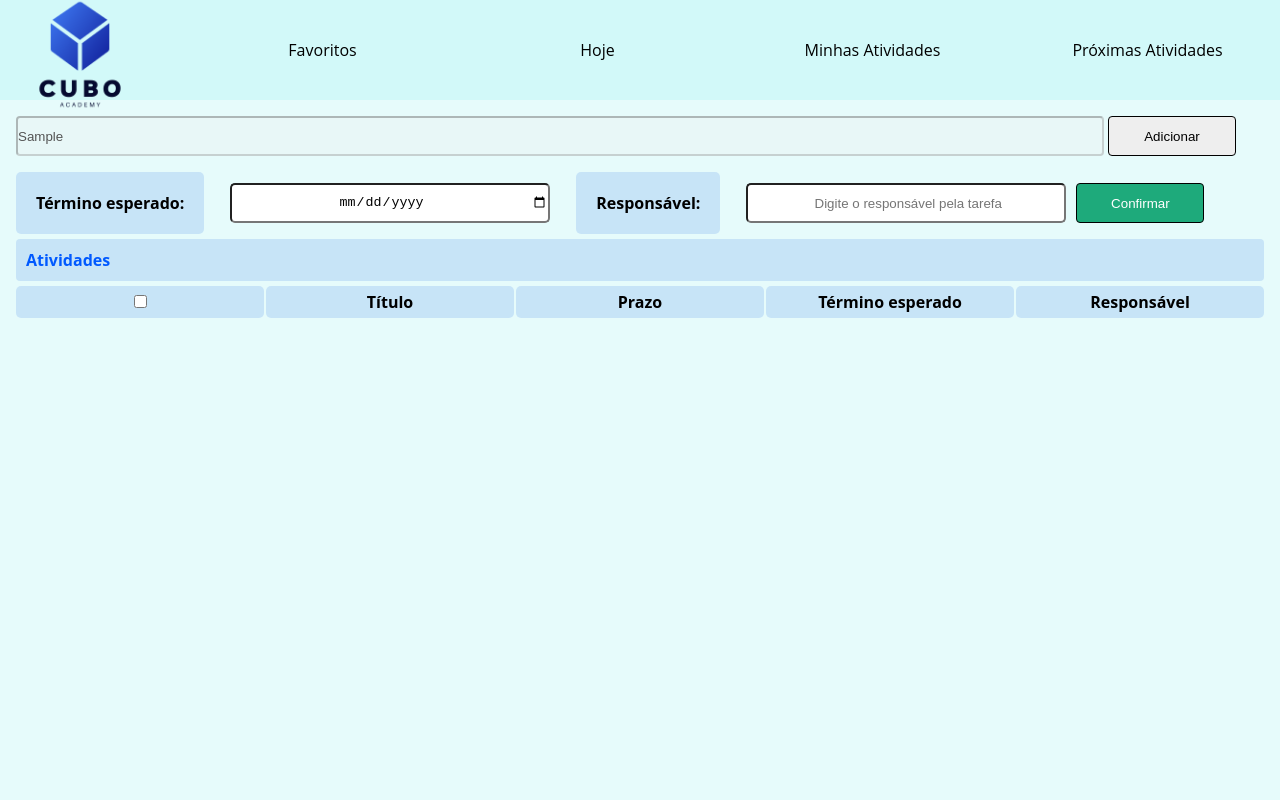
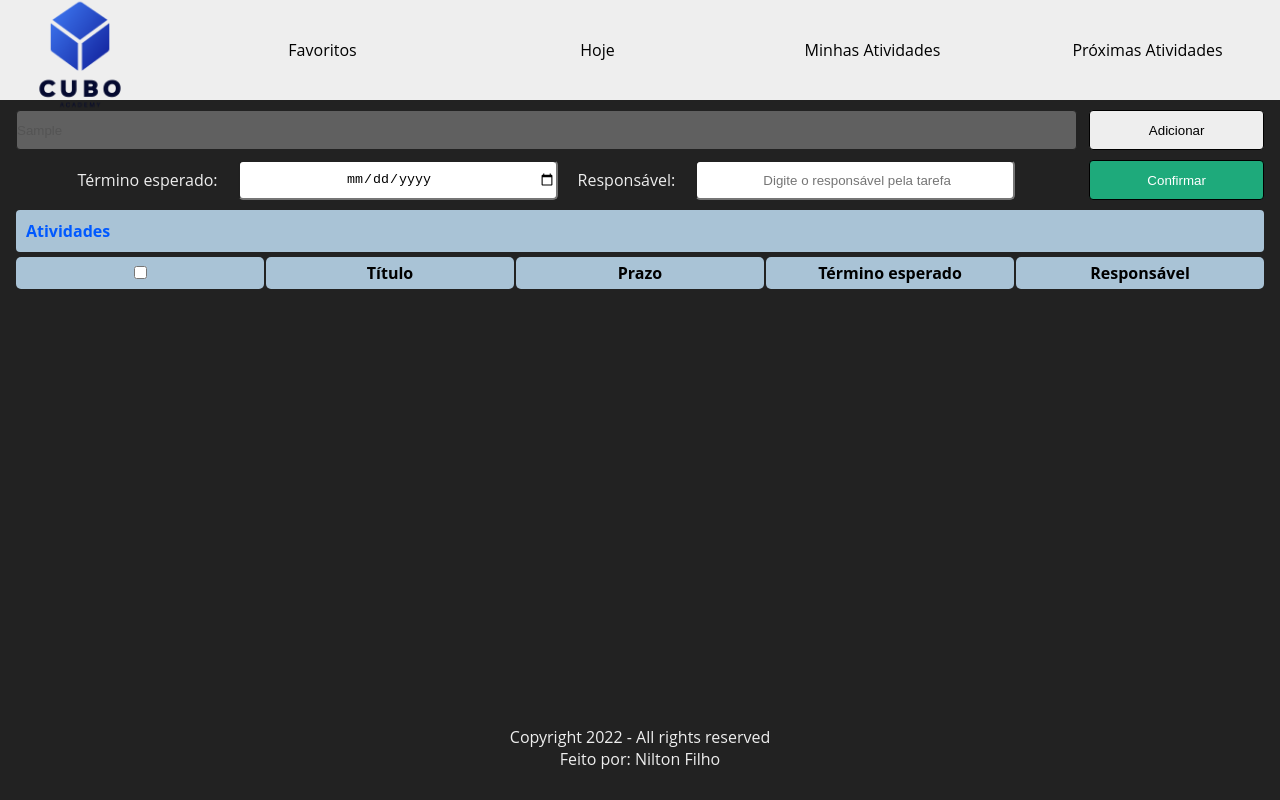
Before and after one commit to nilton-filho-13/lista-de-tarefas, a plain HTML site: page index.html in a window 1280 px wide. Both pictures are taken after typing "Sample" into the empty fields and a click on the button "Adicionar". Drawn offline with Linux system fonts and the light colour scheme; a web font is replaced by a local one.

Commit message:
atualizando design e ativando opção de botoes

```diff
--- a/index.html
+++ b/index.html
@@ -23,15 +23,20 @@
                 </ul>
         </header>
 
-        <input type="text" maxlength="100" id="add-tarefa" placeholder=" Digite uma nova tarefa.">
-        <button id="btn-add-tarefa">Adicionar</button>
-            <div id="add-tarefa-2">
-                <p id="box-title2">Término esperado:</p>
+        <div id="conteudo">
+            <div style="margin-top: 10px; margin-bottom: 10px; margin-left: 16px; margin-right: 16px; display: flex; gap: 1%;">
+                <input type="text" maxlength="100" id="add-tarefa" placeholder=" Digite uma nova tarefa.">
+                <button id="btn-add-tarefa">Adicionar</button>
+            </div>
+        <div id="add-tarefa-2">
+            <div id="box-title2">
+                <p >Término esperado:</p>
                 <input type="date" required="required"  maxlength="10" name="date" pattern="[0-9]{2}\/[0-9]{2}\/[0-9]{4}$" min="2012-01-01" max="2014-02-18" id="add-tarefa-termino" placeholder= "Oi vadia" />
-                <p id="box-title2">Responsável:</p>
+                <p>Responsável:</p>
                 <input id="add-tarefa-responsavel" type="text"  minlength="5" maxlength="15" placeholder=" Digite o responsável pela tarefa">
+            </div>
                 <button id="btn-add-tarefa2">Confirmar</button>
-            </div>
+        </div>
 
             <div id="nova-tarefa">
               <button id="btn-nova-tarefa">Criar nova tarefa</button>
@@ -68,6 +73,13 @@
                         </div>
                     </div>
                 </div>
+
+
+            <footer id="footer">
+                <p>Copyright 2022 - All rights reserved</p>
+                <p>Feito por: Nilton Filho</p>
+            </footer>
+        </div>
         <script src="main.js"></script>
         <script src="https://kit.fontawesome.com/f5ece5cbab.js" crossorigin="anonymous"></script>
 
--- a/main.js
+++ b/main.js
@@ -51,6 +51,7 @@ cont++;
     document.getElementById('btn-add-tarefa2').disabled = true;
     document.getElementById('add-tarefa-responsavel').disabled = true;
     document.getElementById('add-tarefa-termino').disabled = true;
+    document.getElementById('add-tarefa').disabled = true;
 
     ButtonForAddNewTarefa.style.display = 'flex'
 
@@ -71,7 +72,7 @@ const AdicionarNovaTarefa = () =>{
     ButtonForAddTarefa2.style.color = 'white';
     ButtonForAddTarefa2.style.cursor = 'pointer';
     ButtonForAddTarefa1.style.display = 'none'
-    TextAddTarefa.style.width =  '95vw'
+    TextAddTarefa.style.width =  '100vw'
 
     TextAddTarefa.value = ''
     TextDeadline.value = ''
@@ -98,7 +99,7 @@ const AdicionarNovoContainer = (TituloTarefa, TerminoTarefa, ResponsavelTarefa,
 
     let DivNovaButtons = document.createElement('div')
     DivNovaButtons.className = "btns";
-    DivNovaButtons.innerHTML = '<i class="fas fa-grip-vertical" style="font-size: 30px;"></i> <input type="checkbox" style="font-size: 100px;"> <i class="fas fa-comment"></i> <i class="fas fa-clock"></i> <i class="fas fa-check-square"></i> <i class="fas fa-bars"></i>'
+    DivNovaButtons.innerHTML = '<button><i class="fas fa-grip-vertical" style="font-size: 30px;"></button></i> <input type="checkbox" style="font-size: 100px;"> <button><i class="fas fa-comment"></i></button> <button><i class="fas fa-clock"></i></button> <button><i class="fas fa-check-square"></i></button> <button><i class="fas fa-bars"></button></i>'
     document.getElementsByClassName("section" + cont)[0].appendChild(DivNovaButtons)
 
     let DivNovaTitulos = document.createElement('div')
--- a/style.css
+++ b/style.css
@@ -5,18 +5,22 @@
 }
 
 body{
-    background-color: rgba(130, 238, 238, 0.200);
+    font-family: 'Open Sans', sans-serif;
+    background: #222;
+    display: flex;
+    min-height: 100vh;
+    flex-direction: column;
 }
 
 .header{
     display: flex;
     align-items: center;
     justify-content: center;
-    background-color: rgba(130, 238, 238, 0.200);
+    width: 100v;
     height: 100px;
     gap: 50px;
+    background: #eee;
 }
-
 
 
 .nav{
@@ -26,6 +30,7 @@ body{
     justify-content: space-between;
     align-items: center;
     align-content: center;
+    color: #eee;
     gap: 10px;
 }
 
@@ -42,9 +47,10 @@ body{
 }
 
 #box:hover{
+    color: #eee;
+    background: #222;
     border: 1px solid black;
     border-radius: 5px;
-    background-color: rgb(119, 202, 243);
 }
 
 #logo img{
@@ -56,9 +62,9 @@ body{
 }
 
 #add-tarefa{
-    margin: 16px 0px 16px 16px;
-    width: 85vw;
+    width: 85%;
     height: 40px;
+    border: 1px solid #222;
     border-radius: 4px;
 }
 
@@ -66,7 +72,7 @@ body{
     cursor: pointer;
     height: 40px;
     color: white;
-    width: 10vw;
+    width: 14%;
     background-color: rgb(30, 170, 123);
     border: 0.05rem solid black;
     border-radius: 4px;
@@ -76,7 +82,7 @@ body{
     cursor: pointer;
     height: 40px;
     color: white;
-    width: 10vw;
+    width: 14%;
     background-color: rgb(30, 170, 123);
     border: 0.05rem solid black;
     border-radius: 4px;
@@ -102,11 +108,15 @@ body{
 
 .container{
     display: grid;
-    grid-template-rows: repeat(10,1fr);
+    grid-template-columns: 1fr;
     justify-content: stretch;
     align-items: center;
     margin-top: 5px;
-    gap: 5px
+    gap: 5px;
+}
+
+#conteudo{
+    flex: 1 0 auto;
 }
 
 #btn-section{
@@ -163,10 +173,11 @@ body{
 
 #add-tarefa-2{
     display: none;
+    margin-right: 16px;
+    margin-left: 16px;
     align-items: center;
     justify-content: flex-start;
-    margin-bottom: 5px;
-    gap: 10px;
+    margin-bottom: 10px;
 }
 
 #add-tarefa-termino, #add-tarefa-responsavel{
@@ -179,16 +190,14 @@ body{
 }
 
 #box-title2{
-    padding: 5px;
-    font-weight: bold;
+    display: flex;
     text-align: center;
+    justify-content: center;
     align-items: center;
-    margin-left: 16px;
-    margin-right: 16px;
-    font-family: 'Open Sans', sans-serif;
-    background-color: rgba(194, 225, 247, 0.849);
-    border-radius: 5px;
-    padding: 20px;
+    color: #eee;
+    gap: 20px;
+    width: 85%;
+    margin-right: 1%;
 }
 
 
@@ -214,3 +223,16 @@ body{
     outline-offset: 2px;
     cursor: pointer;
 }
+
+
+#footer{
+    position: absolute;
+    flex-shrink: 0;
+    bottom: 0;
+    width: 100%;
+    background: #222;
+    color: #eee;
+    padding: 30px;
+    font-family: 'Open Sans', sans-serif;
+    text-align: center;
+}
```
